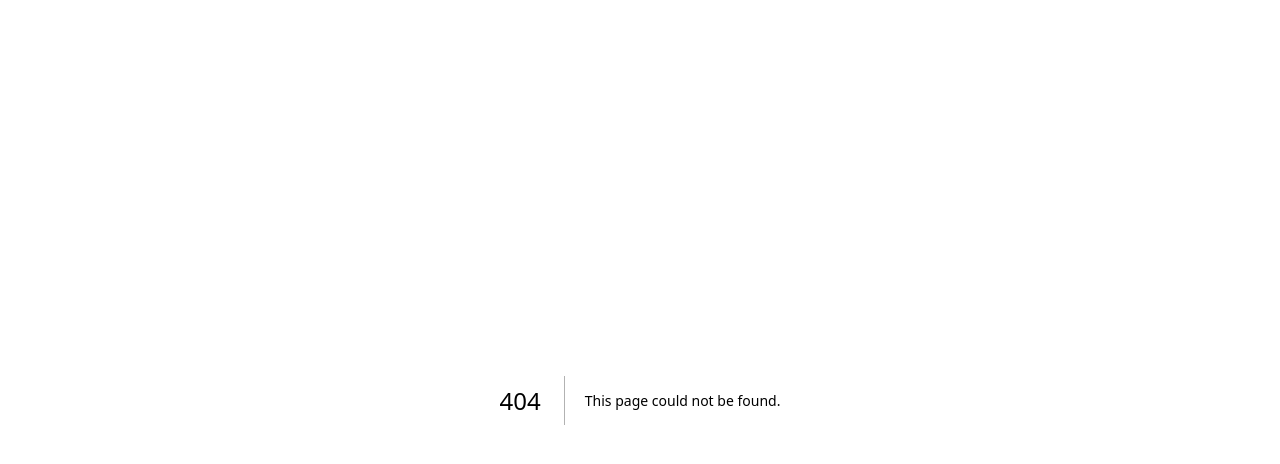
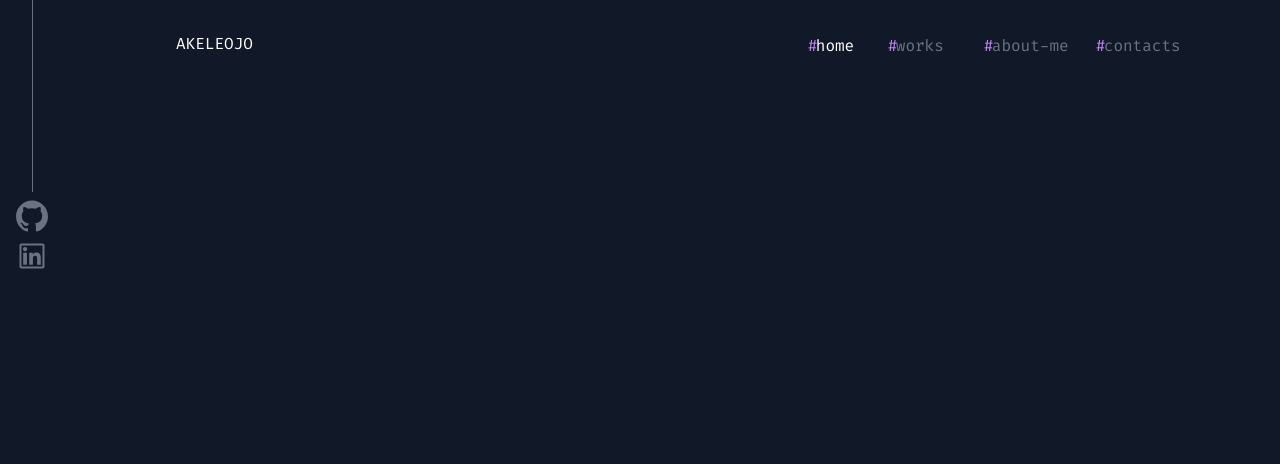
Before and after one commit to AkeleA/new-port, a Next.js app: page /projects in a window 1280 px wide. Before the commit this address had no page. Shown: the top 464 px of the page. Built offline with nearby package versions, Linux system fonts and the light colour scheme.

Commit message:
Projects page

```diff
--- a/app/layout.tsx
+++ b/app/layout.tsx
@@ -2,6 +2,8 @@ import "./globals.css";
 import localFont from "next/font/local";
 import { Inter } from "next/font/google";
 import React from "react";
+import Sidebar from "@/components/Sidebar";
+import Navbar from "@/components/Navbar";
 
 const inter = Inter({ subsets: ["latin"] });
 
@@ -15,19 +17,16 @@ const fira = localFont({
   variable: "--font-fira",
 });
 
-export const metadata = {
-  title: "Create Next App",
-  description: "Generated by create next app",
-};
-
 export default function RootLayout({
   children,
 }: {
   children: React.ReactNode;
 }) {
   return (
-    <html lang="en" className={`${fira.variable} font-sans`}>
-      <body className={inter.className}>{children}</body>
+    <html lang="en">
+      <body className={`${fira.variable} font-sans ${inter.className}`}>
+        {children}
+      </body>
     </html>
   );
 }
--- /dev/null
+++ b/app/projects/page.tsx
@@ -0,0 +1,18 @@
+import React from "react";
+import Navbar from "@/components/Navbar";
+import Sidebar from "@/components/Sidebar";
+import Link from "next/link";
+
+type Props = {};
+
+const gprojects: React.FC<Props> = (props) => {
+  return (
+    <div>
+      <Sidebar />
+      <Navbar />
+      {/*<h1>HAPPY BIRTHDAY AKELE!!!</h1>*/}
+    </div>
+  );
+};
+
+export default gprojects;
--- a/components/Projects.tsx
+++ b/components/Projects.tsx
@@ -16,7 +16,7 @@ const Projects: React.FC = () => {
           </span>{" "}
           <span className="w-[511px] h-px bg-purple-400 flex-none order-1 flex-grow mt-[20.5px]"></span>
         </h1>
-        <Link href="/pprojects.tsx">
+        <Link href="/projects">
           <button className="top-0 left-[901px] absolute w-32 h-5 not-italic font-medium text-base leading-5 text-white">
             View all &#x21DD;{" "}
           </button>
```
